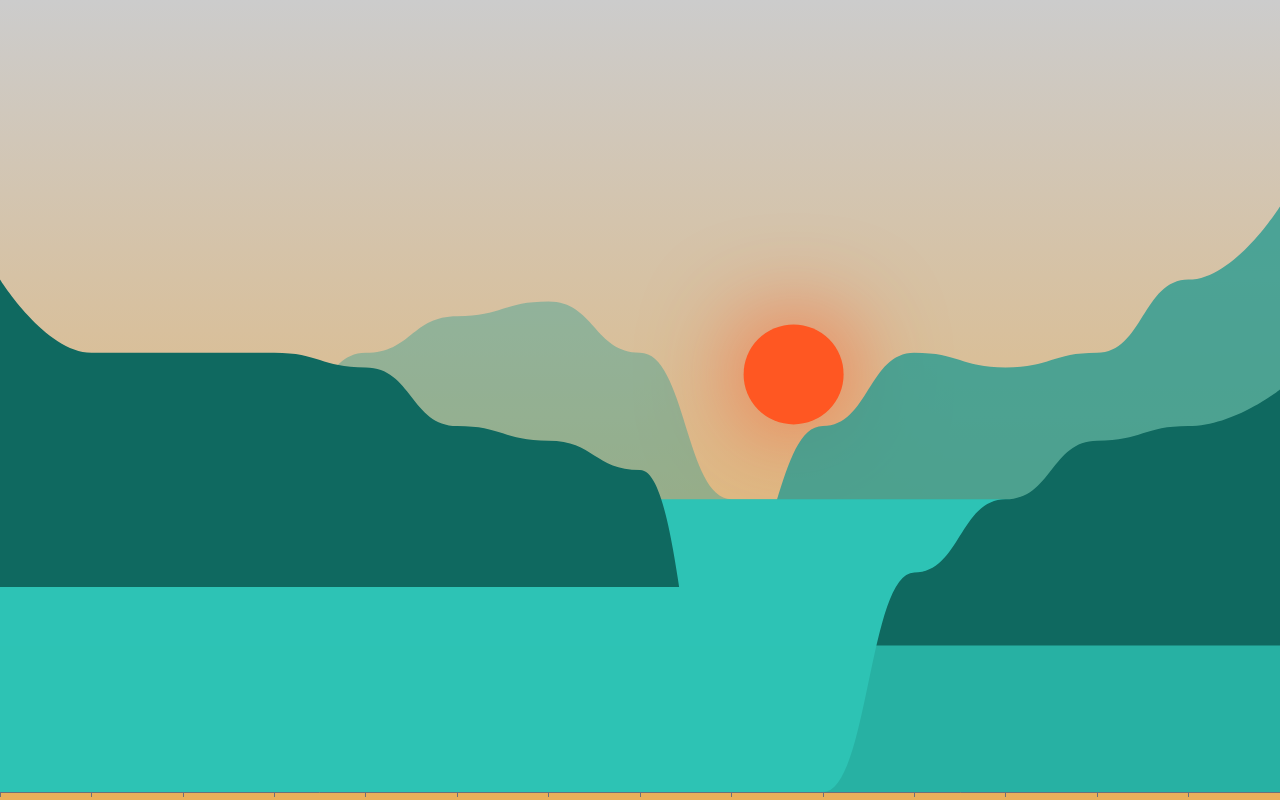
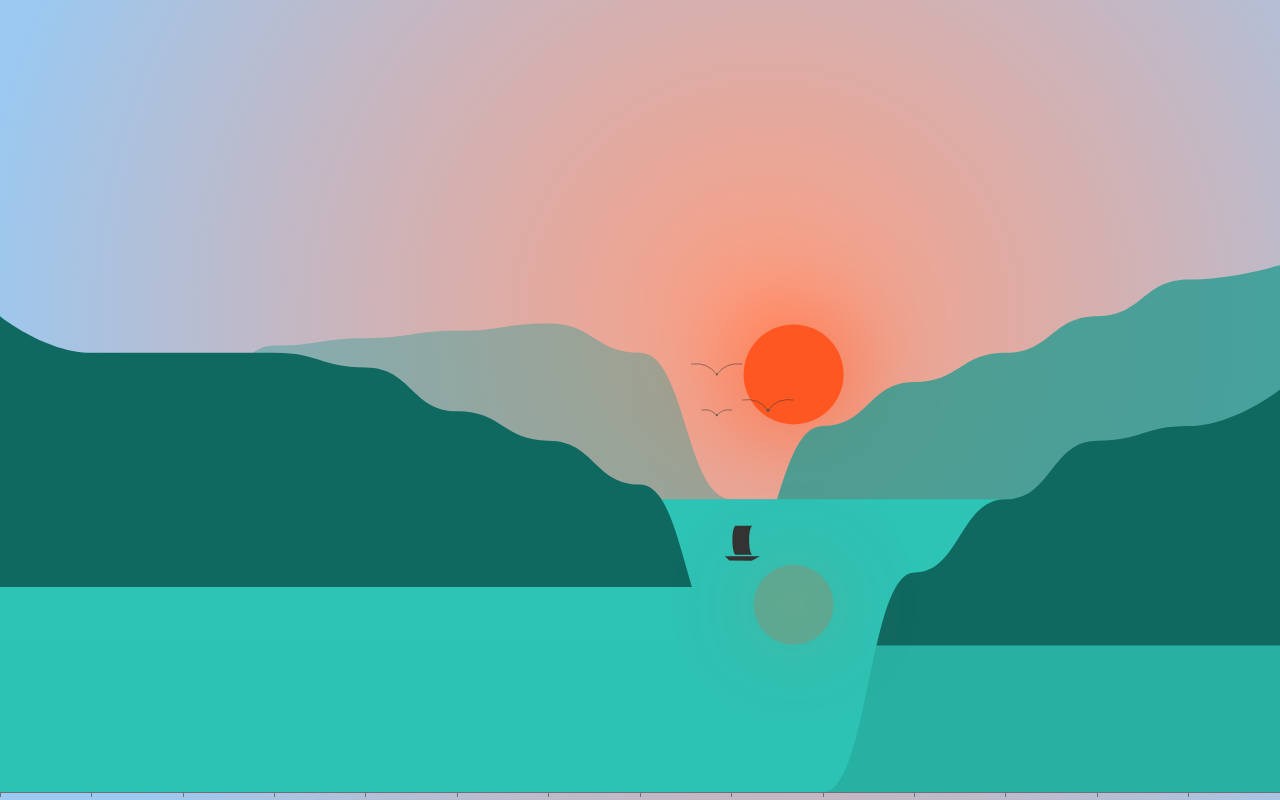
Before and after one commit to jackshawn/pics-by-echarts, a plain HTML site: page River.html in a window 1280 px wide. Drawn offline with nearby package versions, Linux system fonts and the light colour scheme.

Commit message:
Update River.html

```diff
--- a/River.html
+++ b/River.html
@@ -26,16 +26,11 @@
             right: '0',
             bottom: '1%'
         },
-        backgroundColor: new echarts.graphic.LinearGradient(0, 0, 0, 1, [{
-            offset: 0, color: '#ccc'
+        backgroundColor: new echarts.graphic.RadialGradient(0.6, 0.4, 1, [{
+            offset: 0, color: '#fe9e80'
         }, {
-            offset: 1, color: '#e9af5a'
+            offset: 1, color: '#9bc9f1'
         }], false),
-        // backgroundColor: new echarts.graphic.RadialGradient(0.5, 0.5,1, [{
-        //     offset: 0, color: '#ff7043'
-        // }, {
-        //     offset: 1, color: '#2196f3'
-        // }], false),
         xAxis: [
             {
                 boundaryGap: false,
@@ -68,13 +63,13 @@
                         opacity: 0.4
                     }
                 },
-                data: [4,4,5,5,6,6.5,6.7,6,4,4,4,4,4,4,4],
+                data: [5, 5, 5, 6.1, 6.2, 6.3, 6.4, 6, 4, 4, 4, 4, 4, 4, 4],
                 smooth: true,
                 smoothMonotone: 'x',
                 symbolSize: 0,
                 lineStyle: {
                     normal: {
-                        width:0
+                        width: 0
                     }
                 }
             },
@@ -87,13 +82,13 @@
                         opacity: 0.8
                     }
                 },
-                data: [4,4,4,4,4,4,4,4,3,5,6,5.8,6,7,8],
+                data: [4, 4, 4, 4, 4, 4, 4, 4, 3, 5, 5.6, 6, 6.5, 7, 7.2],
                 smooth: true,
                 smoothMonotone: 'x',
                 symbolSize: 0,
                 lineStyle: {
                     normal: {
-                        width:0
+                        width: 0
                     }
                 }
             },
@@ -106,13 +101,13 @@
                         opacity: 1
                     }
                 },
-                data: [4,4,4,4,4,4,4,4,4,4,4,4,4,4,4],
+                data: [4, 4, 4, 4, 4, 4, 4, 4, 4, 4, 4, 4, 4, 4, 4],
                 smooth: true,
                 smoothMonotone: 'x',
                 symbolSize: 0,
                 lineStyle: {
                     normal: {
-                        width:0
+                        width: 0
                     }
                 }
             },
@@ -126,13 +121,13 @@
                         opacity: 1
                     }
                 },
-                data: [7,6,6,6,5.8,5,4.8,4.4,0,0,0,0,0,0,0],
+                data: [6.5, 6, 6, 6, 5.8, 5.2, 4.8, 4.2, 2, 0, 0, 0, 0, 0, 0],
                 smooth: true,
                 smoothMonotone: 'x',
                 symbolSize: 0,
                 lineStyle: {
                     normal: {
-                        width:0
+                        width: 0
                     }
                 }
             },
@@ -145,13 +140,13 @@
                         opacity: 1
                     }
                 },
-                data: [2.8,2.8,2.8,2.8,2.8,2.8,2.8,2.8,2.8,2.8,2.8,2.8,2.8,2.8,2.8],
+                data: [2.8, 2.8, 2.8, 2.8, 2.8, 2.8, 2.8, 2.8, 2.8, 2.8, 2.8, 2.8, 2.8, 2.8, 2.8],
                 smooth: true,
                 smoothMonotone: 'x',
                 symbolSize: 0,
                 lineStyle: {
                     normal: {
-                        width:0
+                        width: 0
                     }
                 }
             },
@@ -165,13 +160,13 @@
                         opacity: 1
                     }
                 },
-                data: [0,0,0,0,0,0,0,0,0,0,3,4,4.8,5,5.5],
+                data: [0, 0, 0, 0, 0, 0, 0, 0, 0, 0, 3, 4, 4.8, 5, 5.5],
                 smooth: true,
                 smoothMonotone: 'x',
                 symbolSize: 0,
                 lineStyle: {
                     normal: {
-                        width:0
+                        width: 0
                     }
                 }
             },
@@ -184,14 +179,17 @@
                         opacity: 0.8
                     }
                 },
-                data: [2,2,2,2,2,2,2,2,2,2,2,2,2,2,2],
+                data: [2, 2, 2, 2, 2, 2, 2, 2, 2, 2, 2, 2, 2, 2, 2],
                 smooth: true,
                 smoothMonotone: 'x',
                 symbolSize: 0,
                 lineStyle: {
                     normal: {
-                        width:0
+                        width: 0
                     }
+                },
+                animationDelayUpdate: function (idx) {
+                    return idx * 5;
                 }
             },
 
@@ -214,7 +212,7 @@
                         symbolSize: 100,
                         x: 130,
                         y: 45
-                    }
+                    },
                 ],
                 itemStyle: {
                     normal: {
@@ -224,13 +222,73 @@
                     }
                 },
                 silent: true,
-                z: -2
+                z: 1
+            },
+            {
+                type: 'graph',
+                data: [
+                    {
+                        symbolSize: 0,
+                        x: 0,
+                        y: 0
+                    },
+                    {
+                        symbolSize: 0,
+                        x: 200,
+                        y: 100
+                    },
+                    //sun shadow
+                    {
+                        symbolSize: 80,
+                        x: 130,
+                        y: 90
+                    }
+                ],
+                itemStyle: {
+                    normal: {
+                        color: '#ff5722',
+                        shadowColor: '#ff5722',
+                        shadowBlur: 100,
+                        opacity: 0.2
+                    }
+                },
+                silent: true,
+                z: 3
+            },
+            {
+                //boat
+                type: 'graph',
+                data: [
+                    {
+                        symbolSize: 0,
+                        x: 0,
+                        y: 0
+                    },
+                    {
+                        symbolSize: 0,
+                        x: 200,
+                        y: 100
+                    },
+                    {
+                        symbolSize: 35,
+                        x: 120,
+                        y: 78
+                    }
+                ],
+                itemStyle: {
+                    normal: {
+                        color: '#333',
+                    }
+                },
+                silent: true,
+                symbol: 'path://M27.310007,2.749997l22.5,0c-2.485281,0 -4.5,14.326891 -4.5,32.000002c0,17.673113 2.014718,32 4.5,32l-22.5,0l0,0c-2.485281,0 -4.5,-14.326889 -4.5,-32c0,-17.673111 2.014718,-32.000002 4.5,-32.000002z M12.75,70.184998l47,0l-11,10l-30,-1l-6,-9z',
+                z: 3
             },
             {
                 //birds
                 type: 'graph',
                 data: [
-
+                    //bg
                     {
                         symbolSize: 0,
                         x: 0,
@@ -241,45 +299,102 @@
                         x: 200,
                         y: 100,
                     },
+                    //bird1
                     {
                         symbolSize: 0,
-                        x: 150,
-                        y: 70,
-                        name:'first-bird-left'
+                        x: 120,
+                        y: 50,
+                        name: 'first-bird-left'
                     },
                     {
                         symbolSize: 3,
-                        x: 155,
-                        y: 72,
-                        name:'first-bird'
+                        x: 125,
+                        y: 52,
+                        name: 'first-bird'
                     },
                     {
                         symbolSize: 0,
-                        x: 160,
-                        y: 70,
-                        name:'first-bird-right'
+                        x: 130,
+                        y: 50,
+                        name: 'first-bird-right'
+                    },
+                    //bird2
+                    {
+                        symbolSize: 0,
+                        x: 110,
+                        y: 43,
+                        name: 'second-bird-left'
+                    },
+                    {
+                        symbolSize: 2,
+                        x: 115,
+                        y: 45,
+                        name: 'second-bird'
+                    },
+                    {
+                        symbolSize: 0,
+                        x: 120,
+                        y: 43,
+                        name: 'second-bird-right'
+                    },
+                    //bird3
+                    {
+                        symbolSize: 0,
+                        x: 112,
+                        y: 52,
+                        name: 'third-bird-left'
+                    },
+                    {
+                        symbolSize: 2,
+                        x: 115,
+                        y: 53,
+                        name: 'third-bird'
+                    },
+                    {
+                        symbolSize: 0,
+                        x: 118,
+                        y: 52,
+                        name: 'third-bird-right'
                     }
+
+
                 ],
 
-                links:[
+                links: [
                     {
-                        source:'first-bird-left',
-                        target:'first-bird'
+                        source: 'first-bird-left',
+                        target: 'first-bird'
                     },
                     {
-                        source:'first-bird',
-                        target:'first-bird-right'
-                    }
+                        source: 'first-bird',
+                        target: 'first-bird-right'
+                    },
+                    {
+                        source: 'second-bird-left',
+                        target: 'second-bird'
+                    },
+                    {
+                        source: 'second-bird',
+                        target: 'second-bird-right'
+                    },
+                    {
+                        source: 'third-bird-left',
+                        target: 'third-bird'
+                    },
+                    {
+                        source: 'third-bird',
+                        target: 'third-bird-right'
+                    },
                 ],
-                lineStyle:{
-                    normal:{
+                lineStyle: {
+                    normal: {
                         width: 1,
-                        curveness:0.3,
+                        curveness: 0.3,
                         color: '#333'
                     }
                 },
-                itemStyle:{
-                    normal:{
+                itemStyle: {
+                    normal: {
                         color: '#555'
                     }
                 },
```
